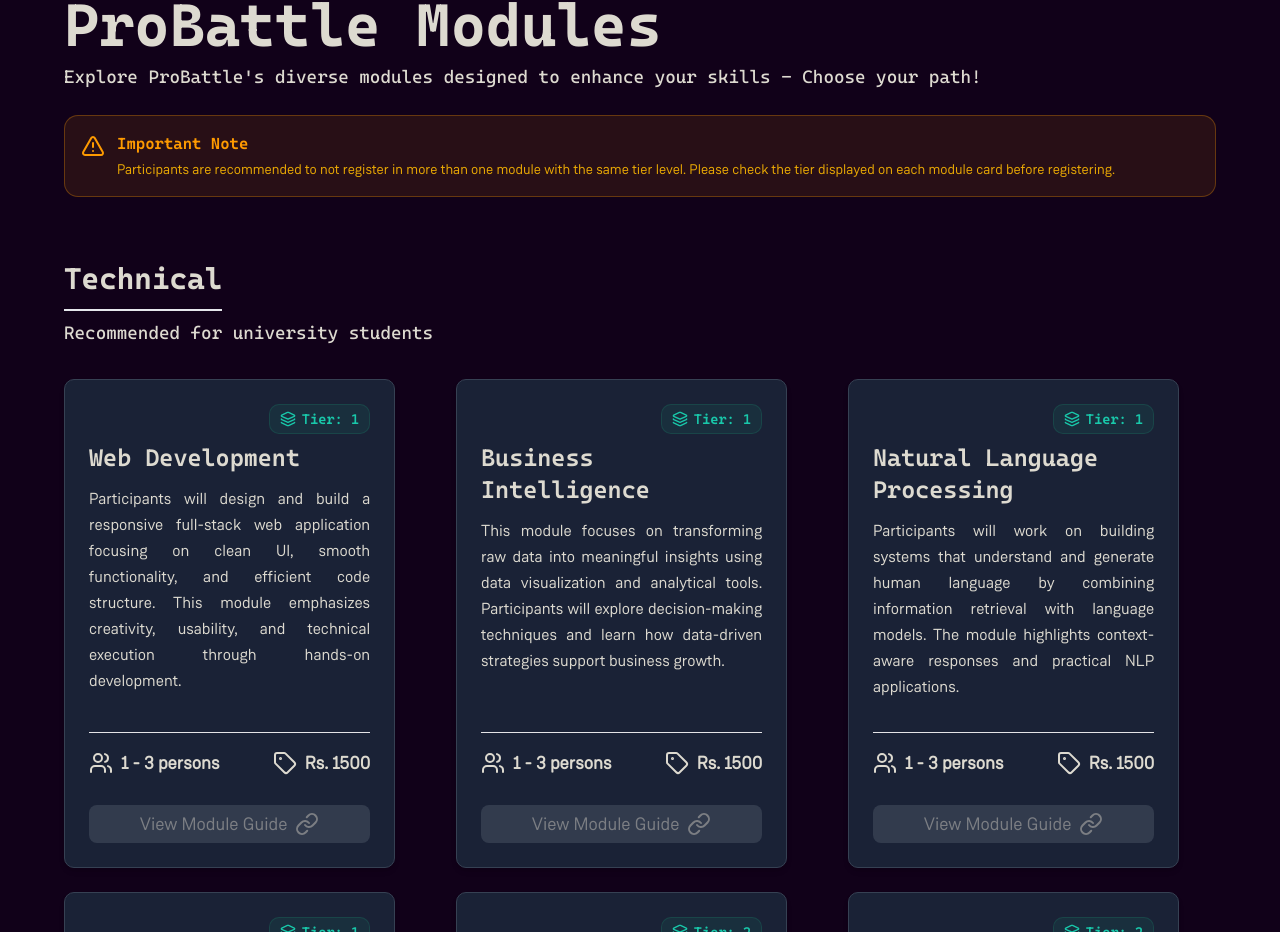
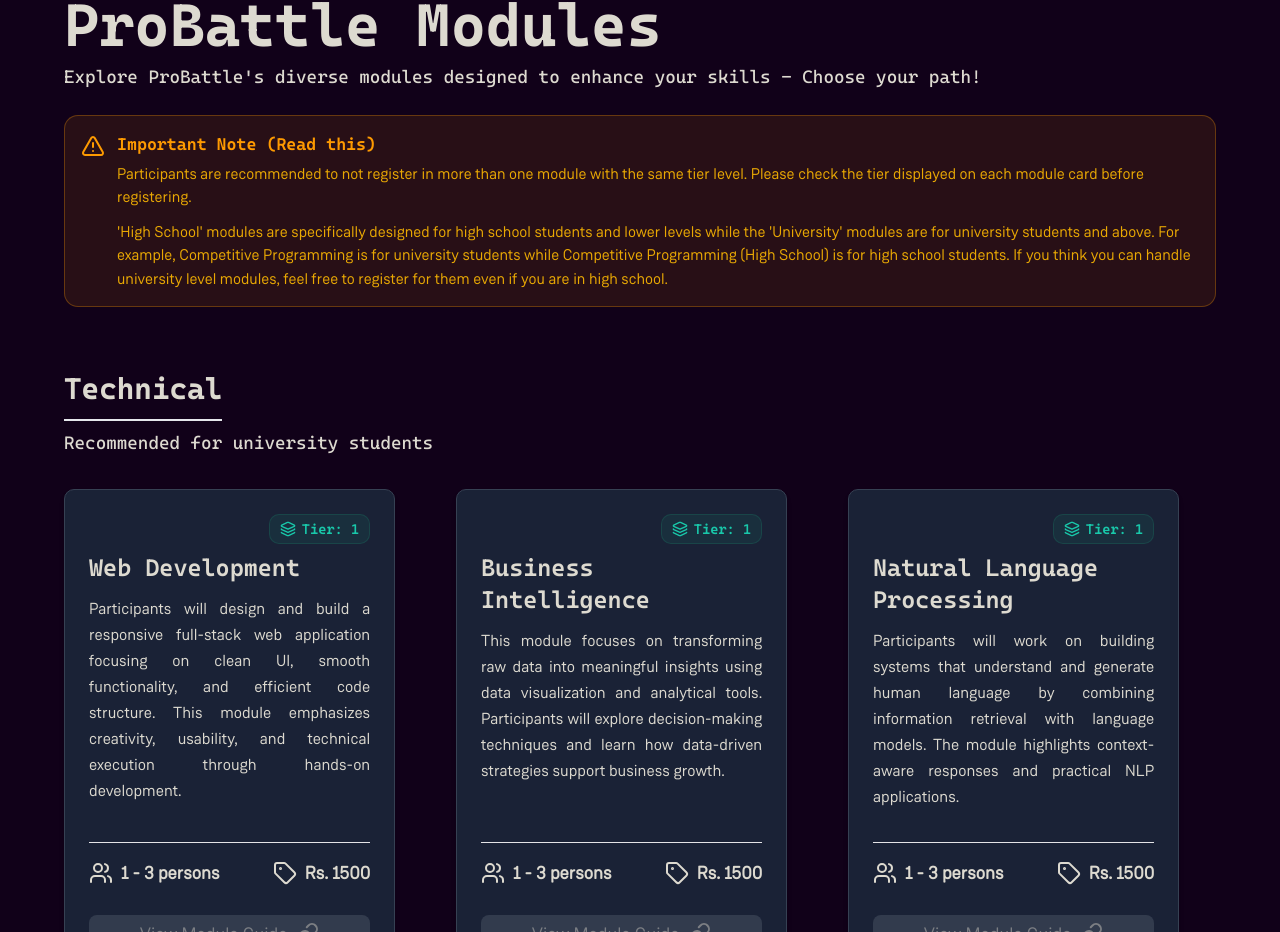
Before and after one commit to css-iba/css-website, a Next.js app: page /ProBattle in a window 1280 px wide. Shown: the part 2474-3406 px from the top of the page. Built offline with nearby package versions, Linux system fonts and the light colour scheme.

Commit message:
Update ModulesSection.tsx

```diff
--- a/components/ProBattle/ModulesSection.tsx
+++ b/components/ProBattle/ModulesSection.tsx
@@ -135,10 +135,19 @@ export default function ModulesSection() {
           >
             <AlertTriangle className="w-6 h-6 text-amber-500 shrink-0 mt-0.5" />
             <div>
-              <p className="font-semibold text-amber-500 font-heading text-base">Important Note</p>
-              <p className="text-sm text-amber-400/90 font-text mt-1">
-                Participants are recommended to not register in more than one module with the same tier level. Please check the tier displayed on each module card before registering.
+              <p className="font-semibold text-amber-500 font-heading text-[17px]">Important Note (Read this)</p>
+
+              <p className="text-[15.5px] text-amber-400/90 font-text mt-1">
+                Participants are recommended to not register in more than one module with the same tier level.
+                Please check the tier displayed on each module card before registering.
               </p>
+
+              <p className="text-[15.5px] text-amber-400/90 font-text mt-3">
+                &apos;High School&apos; modules are specifically designed for high school students and lower levels while the &apos;University&apos; modules are for university students and above.
+                For example, Competitive Programming is for university students while Competitive Programming (High School) is for high school students.
+                If you think you can handle university level modules, feel free to register for them even if you are in high school.
+              </p>
+
             </div>
           </motion.div>
         </div>
```
